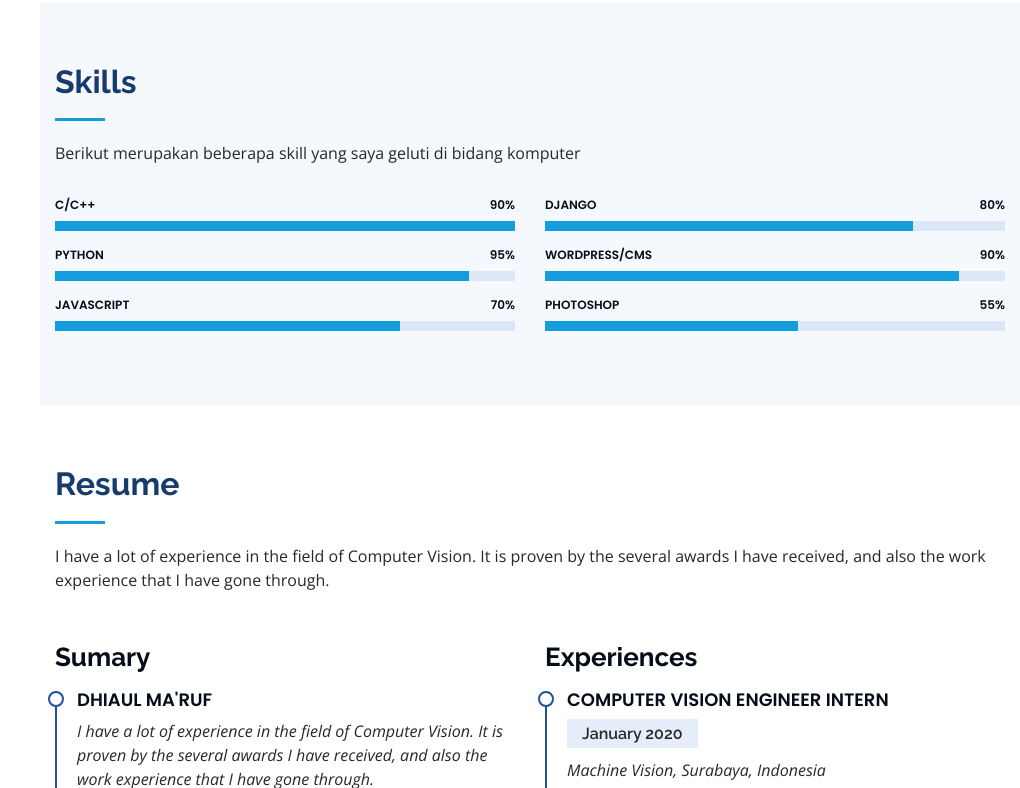
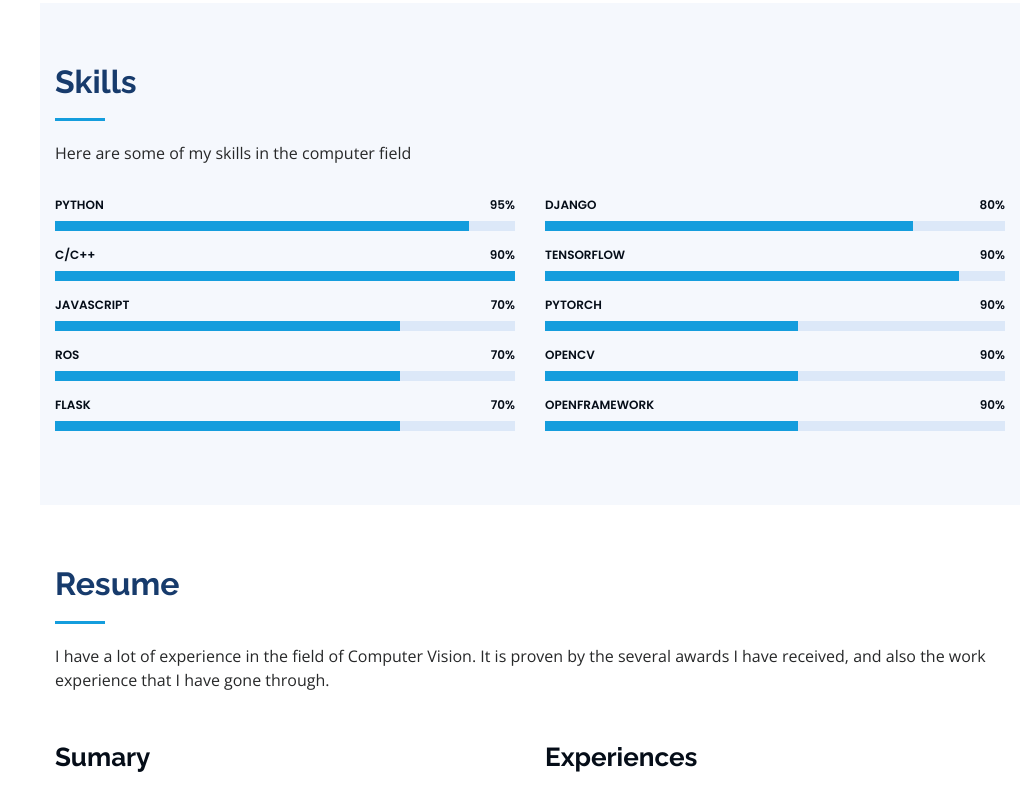
Before and after one commit to dhiaul98/dhiaul98.github.io, a plain HTML site: page index.html in a window 1280 px wide. Shown: the part 1346-2134 px from the top of the page, without its empty margins (260-1280 px from the left). Drawn offline with nearby package versions, Linux system fonts and the light colour scheme.

Commit message:
change skill and location

```diff
--- a/index.html
+++ b/index.html
@@ -62,7 +62,7 @@
           <li><a href="#about"><i class="bx bx-user"></i> <span>About</span></a></li>
           <li><a href="#resume"><i class="bx bx-file-blank"></i> <span>Resume</span></a></li>
           <li><a href="#portfolio"><i class="bx bx-book-content"></i> Portfolio</a></li>
-          <li><a href="#services"><i class="bx bx-server"></i> Services</a></li>
+          <!-- <li><a href="#services"><i class="bx bx-server"></i> Services</a></li> -->
           <li><a href="#contact"><i class="bx bx-envelope"></i> Contact</a></li>
 
         </ul>
@@ -133,19 +133,12 @@
 
         <div class="section-title">
           <h2>Skills</h2>
-          <p>Berikut merupakan beberapa skill yang saya geluti di bidang komputer</p>
+          <p>Here are some of my skills in the computer field</p>
         </div>
 
         <div class="row skills-content">
 
           <div class="col-lg-6" data-aos="fade-up">
-
-            <div class="progress">
-              <span class="skill">C/C++ <i class="val">90%</i></span>
-              <div class="progress-bar-wrap">
-                <div class="progress-bar" role="progressbar" aria-valuenow="100" aria-valuemin="0" aria-valuemax="100"></div>
-              </div>
-            </div>
 
             <div class="progress">
               <span class="skill">Python <i class="val">95%</i></span>
@@ -155,7 +148,29 @@
             </div>
 
             <div class="progress">
+              <span class="skill">C/C++ <i class="val">90%</i></span>
+              <div class="progress-bar-wrap">
+                <div class="progress-bar" role="progressbar" aria-valuenow="100" aria-valuemin="0" aria-valuemax="100"></div>
+              </div>
+            </div>
+
+
+            <div class="progress">
               <span class="skill">JavaScript <i class="val">70%</i></span>
+              <div class="progress-bar-wrap">
+                <div class="progress-bar" role="progressbar" aria-valuenow="75" aria-valuemin="0" aria-valuemax="100"></div>
+              </div>
+            </div>
+
+            <div class="progress">
+              <span class="skill">ROS <i class="val">70%</i></span>
+              <div class="progress-bar-wrap">
+                <div class="progress-bar" role="progressbar" aria-valuenow="75" aria-valuemin="0" aria-valuemax="100"></div>
+              </div>
+            </div>
+
+            <div class="progress">
+              <span class="skill">Flask <i class="val">70%</i></span>
               <div class="progress-bar-wrap">
                 <div class="progress-bar" role="progressbar" aria-valuenow="75" aria-valuemin="0" aria-valuemax="100"></div>
               </div>
@@ -173,14 +188,28 @@
             </div>
 
             <div class="progress">
-              <span class="skill">WordPress/CMS <i class="val">90%</i></span>
+              <span class="skill">Tensorflow <i class="val">90%</i></span>
               <div class="progress-bar-wrap">
                 <div class="progress-bar" role="progressbar" aria-valuenow="90" aria-valuemin="0" aria-valuemax="100"></div>
               </div>
             </div>
 
             <div class="progress">
-              <span class="skill">Photoshop <i class="val">55%</i></span>
+              <span class="skill">Pytorch <i class="val">90%</i></span>
+              <div class="progress-bar-wrap">
+                <div class="progress-bar" role="progressbar" aria-valuenow="55" aria-valuemin="0" aria-valuemax="100"></div>
+              </div>
+            </div>
+
+            <div class="progress">
+              <span class="skill">Opencv <i class="val">90%</i></span>
+              <div class="progress-bar-wrap">
+                <div class="progress-bar" role="progressbar" aria-valuenow="55" aria-valuemin="0" aria-valuemax="100"></div>
+              </div>
+            </div>
+
+            <div class="progress">
+              <span class="skill">Openframework <i class="val">90%</i></span>
               <div class="progress-bar-wrap">
                 <div class="progress-bar" role="progressbar" aria-valuenow="55" aria-valuemin="0" aria-valuemax="100"></div>
               </div>
@@ -279,7 +308,7 @@
 
         <div class="section-title">
           <h2>Portfolio</h2>
-          <p>Berikut merupakan beberapa project yang sudah pernah saya kerjakan sebelumnya. Baik untuk saya pribadi, tim, client, atau perusahaan tempat saya magang dan bekerja.</p>
+          <p>Here are some of the projects I've worked on before. Good for me personally, team, client, or company where I intern and work.</p>
         </div>
 
         <div class="row" data-aos="fade-up">
@@ -492,7 +521,7 @@
 
         <div class="section-title">
           <h2>Contact</h2>
-          <p>Jika anda tertarik untuk bekerja sama dengan saya, bisa menghubungi saya melalui kontak di bawah ini atau melalui sosial media saya.</p>
+          <p>If you are interested in working with me, you can contact me via the contact below or via my social media.</p>
         </div>
 
         <div class="row" data-aos="fade-in">
@@ -516,8 +545,7 @@
                 <h4>Call:</h4>
                 <p>+62 813 3398 0545</p>
               </div>
-
-              <iframe src="https://www.google.com/maps/embed?pb=!1m14!1m8!1m3!1d12097.433213460943!2d-74.0062269!3d40.7101282!3m2!1i1024!2i768!4f13.1!3m3!1m2!1s0x0%3A0xb89d1fe6bc499443!2sDowntown+Conference+Center!5e0!3m2!1smk!2sbg!4v1539943755621" frameborder="0" style="border:0; width: 100%; height: 290px;" allowfullscreen></iframe>
+              <iframe src="https://maps.google.com/maps?width=100%25&amp;height=600&amp;hl=en&amp;q=Tutul,%20village,%20Jember,%20Indonesia+(My%20Business%20Name)&amp;t=&amp;z=14&amp;ie=UTF8&amp;iwloc=B&amp;output=embed" frameborder="0" style="border:0; width: 100%; height: 290px;" allowfullscreen></iframe>
             </div>
 
           </div>
```
